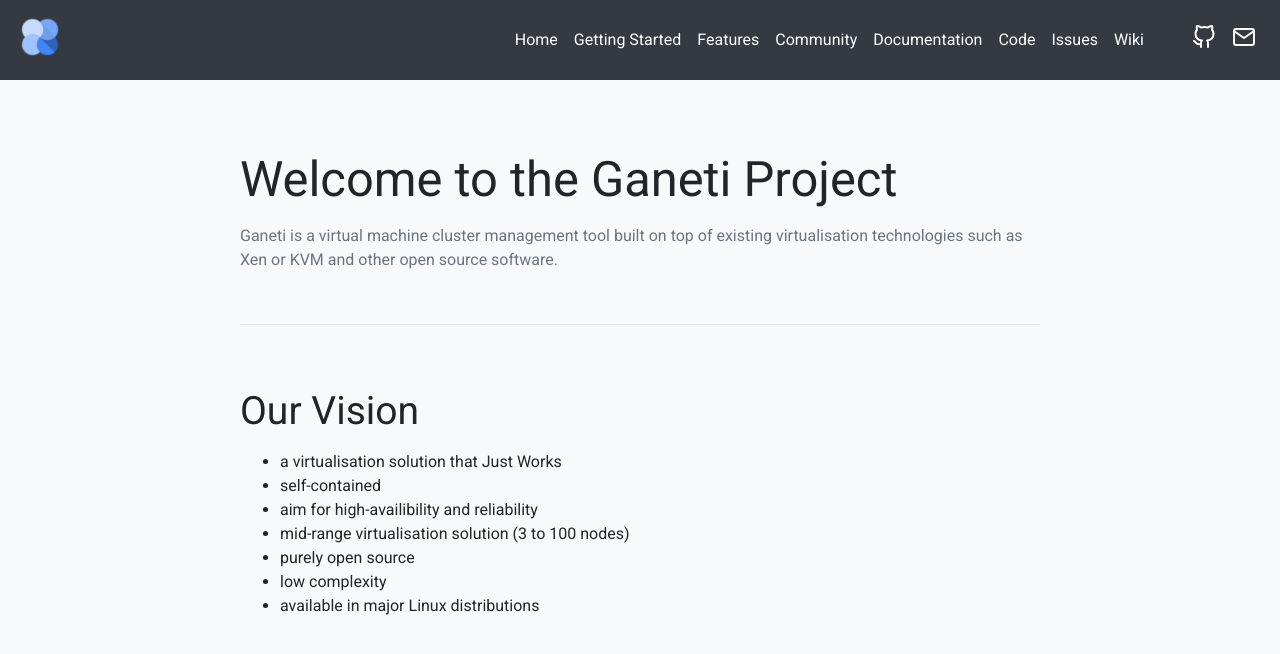
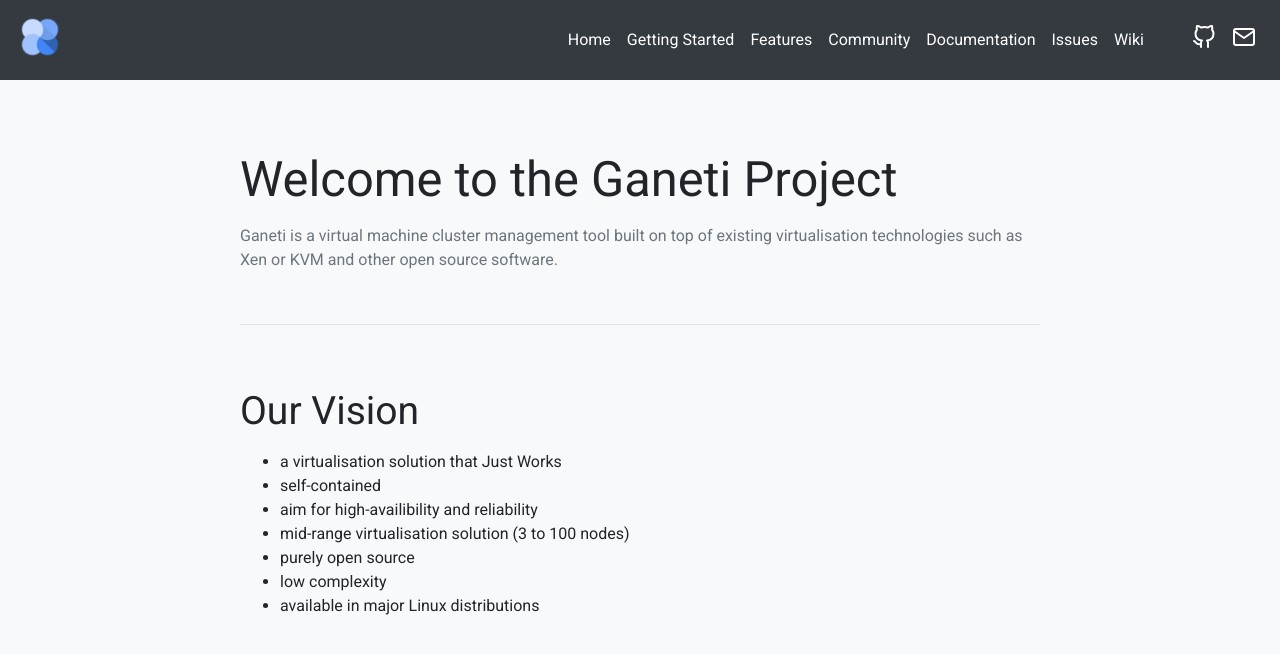
Before and after one commit to ganeti/ganeti.org, a Jekyll site: the page built from index.html, in a window 1280 px wide. Shown: the top 654 px of the page. Built offline with Jekyll 4.4.1, drawn with Linux system fonts in a browser that asks for light colours.

Commit message:
fix top links

```diff
--- a/_layouts/default.html
+++ b/_layouts/default.html
@@ -21,17 +21,16 @@
 			<li><a href="/features.html">Features</a></li>
 			<li><a href="/community.html">Community</a></li>
 			<li><a href="http://docs.ganeti.org/">Documentation</a></li>
-			<li><a href="https://github.com/ganeti/ganeti">Code</a></li>
 			<li><a href="https://github.com/ganeti/ganeti/issues">Issues</a></li>
 			<li><a href="https://github.com/ganeti/ganeti/wiki">Wiki</a></li>
 		</ul>
 
 		<ul>
 			<li>
-				<a href="https://github.com/hganeti" target="_blank" rel="noreferrer noopener"><img src="./static/github.svg" width="24px"></a>
+				<a href="https://github.com/ganeti" target="_blank" rel="noreferrer noopener"><img src="./static/github.svg" width="24px"></a>
 			</li>
 			<li>
-				<a href="mailto:hello@ganeti.org" rel="noreferrer noopener"><img src="./static/mail.svg" width="24px"></a>
+				<a href="mailto:ganeti@googlegroups.com" rel="noreferrer noopener"><img src="./static/mail.svg" width="24px"></a>
 			</li>
 		</ul>
 
```
